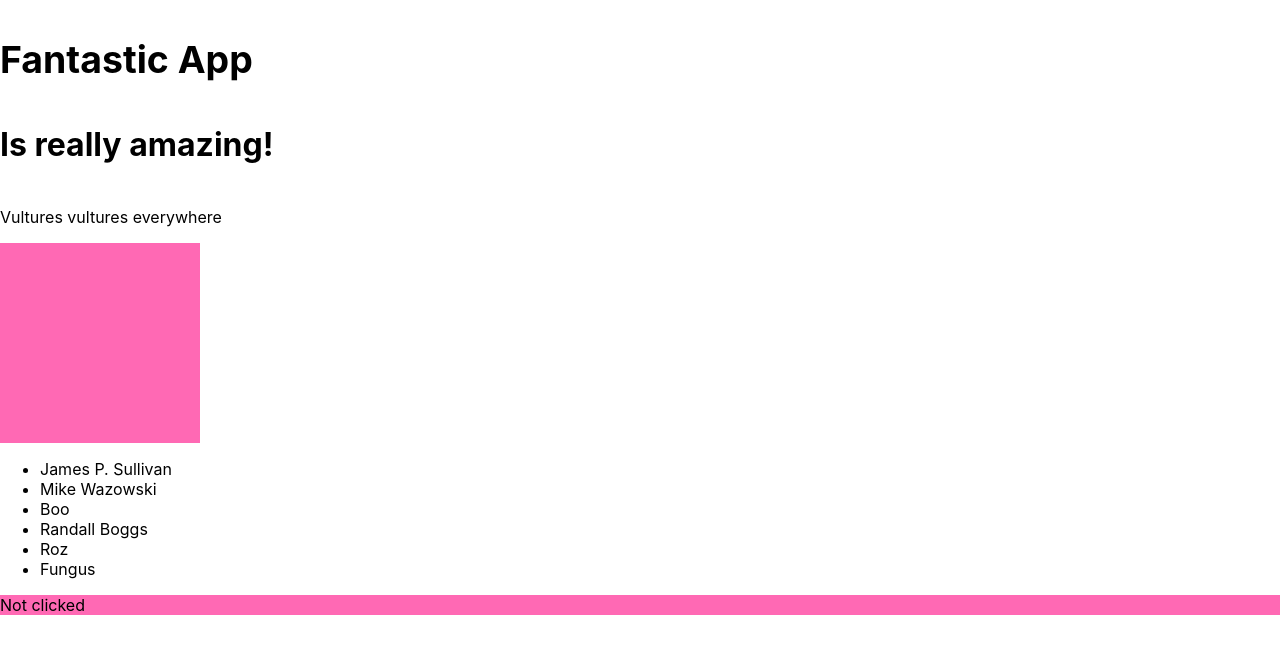
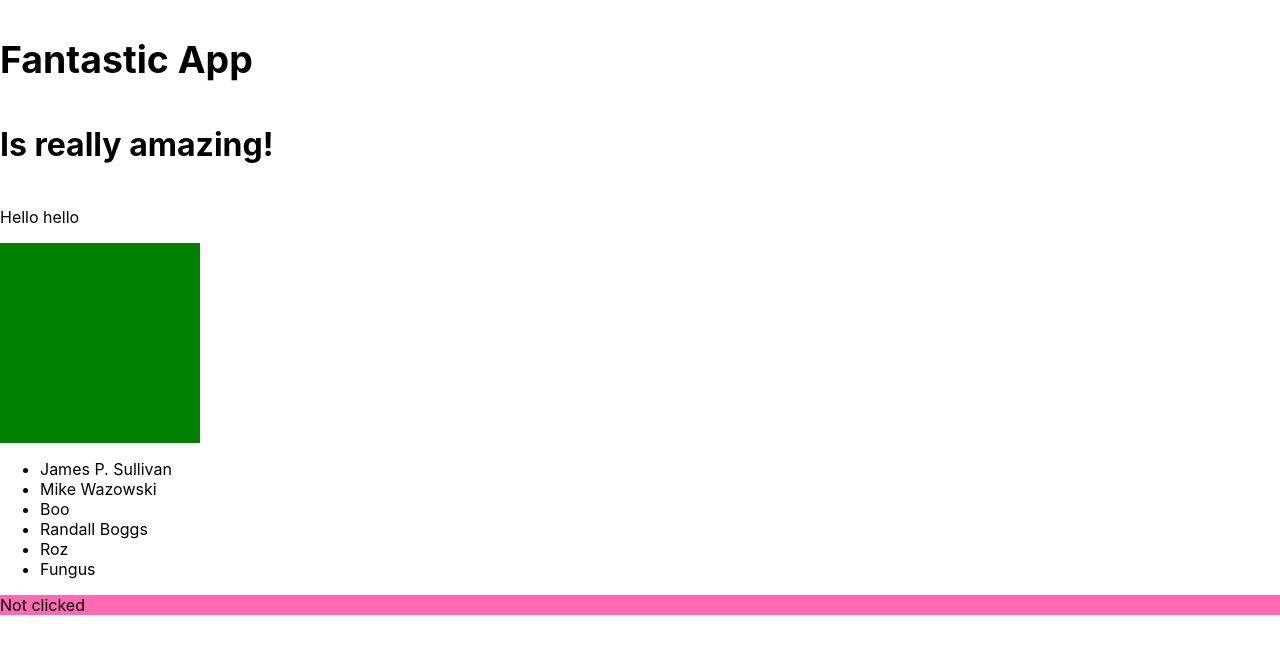
Before and after one commit to naranjita11/react-project, a React (Create React App) app: page / in a window 1280 px wide. Shown: the top 654 px of the page. Built offline with nearby package versions, Linux system fonts and the light colour scheme.

Commit message:
Square component toggling colours working

```diff
--- a/src/Components/Square.js
+++ b/src/Components/Square.js
@@ -1,17 +1,45 @@
-// import { PropTypes } from 'prop-types';
+import { Component } from "react";
 
-const divStyle = {
-  width: 200,
-  height: 200,
+class Square extends Component {
+
+    constructor(props) {
+
+        super(props);
+
+        this.state = {
+          green: true,
+        };
+
+        this.handleClick = this.handleClick.bind(this);
+    }
+
+    handleClick() {
+        // get current value of clicked. Not necessary in this case but will be needed to toggle
+        let isToggled = this.state.green;
+
+        // set new value
+        // pass in a POJO with values we want to update
+        this.setState({ green: !isToggled});
+
+    }
+
+    render() {
+      let colour = this.state.green ? "green" : this.props.colour;
+
+      const divStyle = {
+            width: 200,
+            height: 200,
+            backgroundColor: colour
+        };
+
+        return (
+            <div style={divStyle} onClick={ this.handleClick } />
+        );
+
+    }
+
 };
 
-const Square = ({ colour }) => (
-  // use of spreading. Could have brought all of divStly properties within the function with explicit return
-  <div style={{ ...divStyle, backgroundColor: colour }}></div>
-);
-
-// add default values for the color prop
-// if the prop is not given this will be used
 Square.defaultProps = {
   colour: "grey",
 };
--- a/src/Components/Stuff.js
+++ b/src/Components/Stuff.js
@@ -4,7 +4,7 @@ import Square from "./Square";
 import People from "./People";
 import Clicked from "./Clicked";
 
-const Stuff = ({ square }) => (
+const Stuff = () => (
     <>
         <Header>
             <h3>Fantastic App</h3>
@@ -12,10 +12,10 @@ const Stuff = ({ square }) => (
         </Header>
 
         <Paragraph>
-            <p>Vultures vultures everywhere</p>
+            <p>Hello hello</p>
         </Paragraph>
 
-        { square ? <Square colour="hotpink" /> : null }
+        <Square colour="hotpink"/>
 
         <People names={ ["James P. Sullivan", "Mike Wazowski", "Boo", "Randall Boggs", "Roz", "Fungus"] } />
 
@@ -23,8 +23,8 @@ const Stuff = ({ square }) => (
     </>
 );
 
-Stuff.defaultProps = {
-    square: true,
-};
+// Stuff.defaultProps = {
+//     square: true,
+// };
 
 export default Stuff;
```
